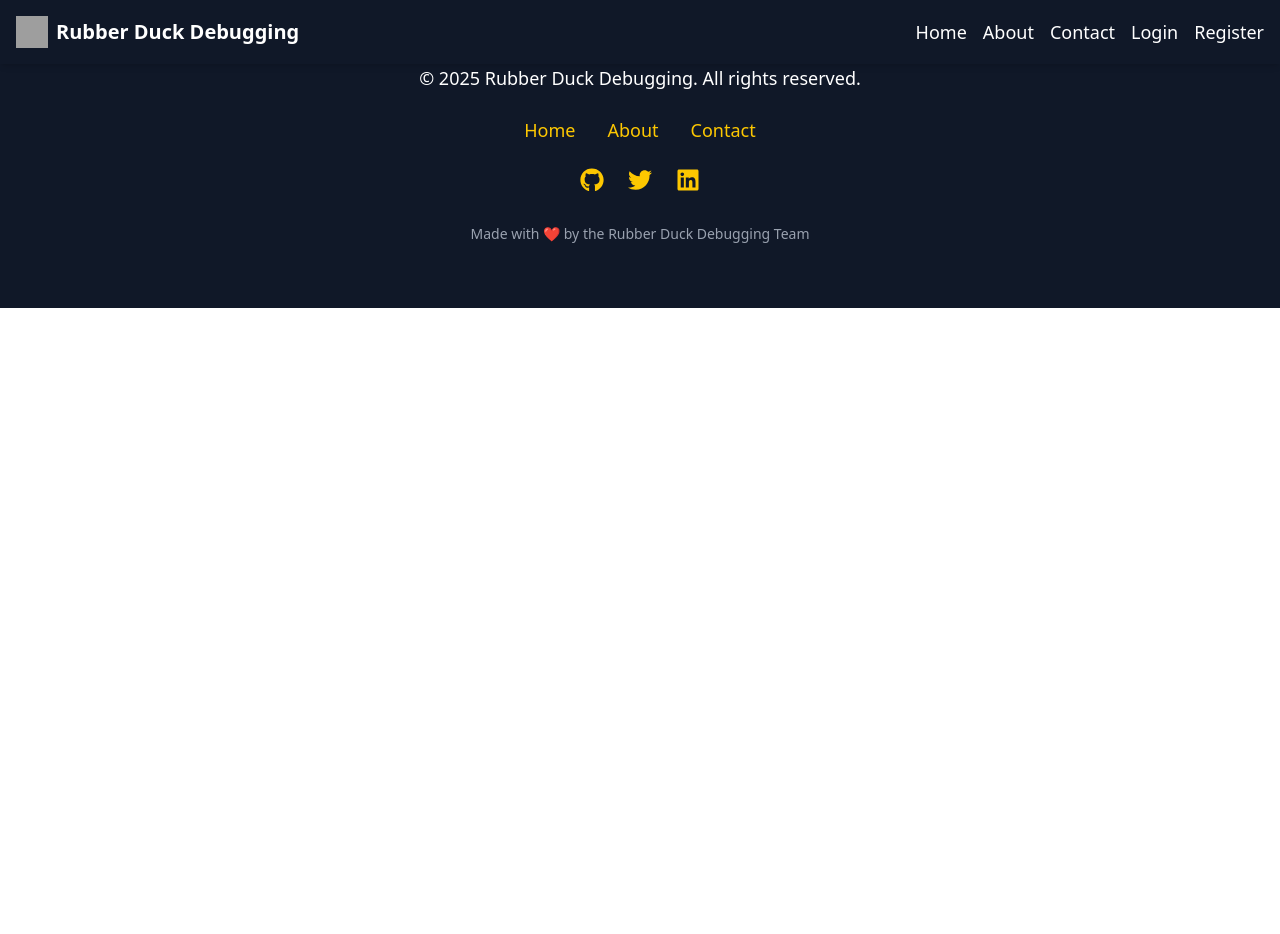
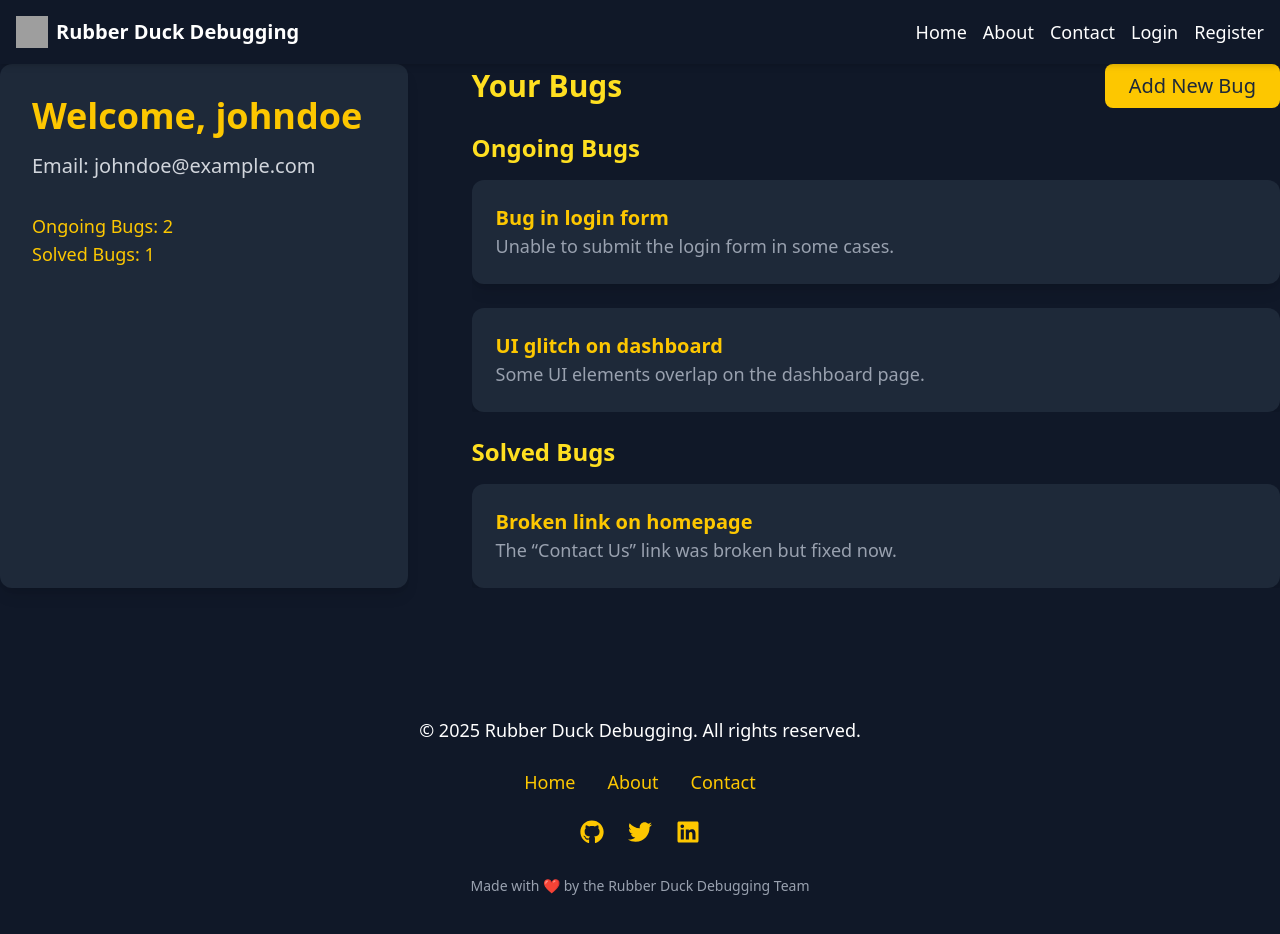
Before and after one commit to sbaird22/Rubber-Ducky, a React (Vite) app in the folder client/: page /dashboard in a window 1280 px wide. Shown: the top 934 px of the page. Before the commit the page ends 800 px from the top, so only its background shows below. Built offline with nearby package versions, Linux system fonts and the light colour scheme; grey boxes are pictures that could not be loaded.

Commit message:
added in the dashboard and bug pages

```diff
--- a/client/src/App.tsx
+++ b/client/src/App.tsx
@@ -2,7 +2,7 @@ import { BrowserRouter as Router, Routes, Route } from 'react-router-dom';
 import Home from '../src/pages/home';   // Home Page
 import {Header, Footer} from '../src/components'
 import './index.css';
-import { Contact, Loginpage, Registerpage, Testimonials} from './pages';
+import { Bug, Contact, Loginpage, Registerpage, Testimonials, UserDashboard} from './pages';
 
 
 function App() {
@@ -15,7 +15,9 @@ function App() {
           <Route path="/contact" element={<Contact />} />
           <Route path="/login" element={<Loginpage />} />
           <Route path="/register" element={<Registerpage />} />
-          <Route path="/testimonails" element={<Testimonials />} />
+          <Route path="/testimonials" element={<Testimonials />} />
+          <Route path="/dashboard" element={<UserDashboard />} />
+          <Route path="/bug" element={<Bug />} />
 
         </Routes>
         <Footer />
--- a/client/src/components/About.tsx
+++ b/client/src/components/About.tsx
@@ -14,12 +14,14 @@ const About = () => {
           <div className="bg-gray-800 shadow-lg p-8 rounded-xl transform hover:scale-105 transition-all duration-300 hover:bg-gray-700">
             <FaUser size={50} className="mx-auto text-yellow-200 mb-6" />
             <h3 className="text-2xl font-semibold text-yellow-200 mb-3">Collaborative</h3>
-            <p className="text-gray-400 text-lg">Discuss your issue with others to brainstorm solutions together.</p>
+            <p className="text-gray-400 text-lg">
+              Discuss your issue with others to brainstorm solutions together and track your progress over time. Share your coding bugs, collaborate on solutions, and improve as a developer.
+            </p>
           </div>
           <div className="bg-gray-800 shadow-lg p-8 rounded-xl transform hover:scale-105 transition-all duration-300 hover:bg-gray-700">
             <FaBook size={50} className="mx-auto text-yellow-200 mb-6" />
             <h3 className="text-2xl font-semibold text-yellow-200 mb-3">Learning Resource</h3>
-            <p className="text-gray-400 text-lg">Use the experience to learn and grow as a developer through reflection.</p>
+            <p className="text-gray-400 text-lg">Use the experience to learn and grow as a developer through reflection and continuous improvement.</p>
           </div>
         </div>
       </div>
--- a/client/src/components/testimonials.tsx
+++ b/client/src/components/testimonials.tsx
@@ -9,7 +9,7 @@ const Testimonials = () => {
         {/* Add the link to the submit testimonial page */}
         <div className="mb-8">
           <Link
-            to="/submit-testimonial" // Link to the testimonial submission page
+            to="/testimonials" // Link to the testimonial submission page
             className="bg-yellow-400 text-gray-800 py-2 px-6 rounded-lg text-xl hover:bg-yellow-300"
           >
             Submit Your Testimonial
--- /dev/null
+++ b/client/src/pages/bug.tsx
@@ -0,0 +1,123 @@
+import { useState } from 'react';
+import { FaTrashAlt, FaEdit } from 'react-icons/fa';
+
+const BugPage = () => {
+  const [notes, setNotes] = useState<string[]>([]);
+  const [newNote, setNewNote] = useState('');
+  const [aiResponse, setAiResponse] = useState<string>('');
+  const [aiQuery, setAiQuery] = useState<string>('');
+
+  const addNote = () => {
+    if (newNote) {
+      setNotes([...notes, newNote]);
+      setNewNote('');
+    }
+  };
+
+  const deleteNote = (index: number) => {
+    setNotes(notes.filter((_, i) => i !== index));
+  };
+
+  const sortNotes = () => {
+    setNotes([...notes].sort());
+  };
+
+  const askAi = async () => {
+    // Placeholder AI query function (replace with actual AI integration)
+    setAiResponse(`AI response for: ${aiQuery}`);
+    setAiQuery('');
+  };
+
+  return (
+    <section className="py-16 bg-gray-900 text-white">
+      <div className="container mx-auto grid grid-cols-1 lg:grid-cols-2 gap-16">
+        {/* Left Section: Rubber Duck + AI Interaction */}
+        <div className="bg-gray-800 p-8 rounded-xl shadow-lg">
+          <div className="flex justify-center mb-8">
+            <img src="/rubber-duck.png" alt="Rubber Duck" className="w-32 h-32" />
+          </div>
+          <h3 className="text-2xl font-semibold text-yellow-400 mb-4">Ask the Rubber Duck</h3>
+          <textarea
+            value={aiQuery}
+            onChange={(e) => setAiQuery(e.target.value)}
+            placeholder="Describe your bug..."
+            className="w-full p-4 text-gray-800 rounded-lg mb-4"
+            rows={4}
+          />
+          <button
+            onClick={askAi}
+            className="bg-yellow-400 text-gray-800 px-6 py-2 rounded-lg text-xl hover:bg-yellow-300"
+          >
+            Ask AI
+          </button>
+
+          {aiResponse && (
+            <div className="mt-6 bg-gray-700 p-6 rounded-lg">
+              <h4 className="text-xl font-semibold text-yellow-400">AI Response:</h4>
+              <p className="text-gray-300">{aiResponse}</p>
+            </div>
+          )}
+        </div>
+
+        {/* Right Section: Notes and Actions */}
+        <div className="bg-gray-800 p-8 rounded-xl shadow-lg">
+          <h3 className="text-2xl font-semibold text-yellow-400 mb-4">Your Bug Notes</h3>
+
+          {/* Notes Input */}
+          <div className="flex space-x-4 mb-8">
+            <input
+              type="text"
+              value={newNote}
+              onChange={(e) => setNewNote(e.target.value)}
+              placeholder="Add a new note..."
+              className="w-full p-4 text-gray-800 rounded-lg"
+            />
+            <button
+              onClick={addNote}
+              className="bg-yellow-400 text-gray-800 px-6 py-2 rounded-lg text-xl hover:bg-yellow-300"
+            >
+              Add
+            </button>
+          </div>
+
+          {/* Sort Button */}
+          <button
+            onClick={sortNotes}
+            className="bg-yellow-400 text-gray-800 px-6 py-2 rounded-lg text-xl hover:bg-yellow-300 mb-6"
+          >
+            Sort Notes
+          </button>
+
+          {/* Notes List */}
+          <div className="space-y-4">
+            {notes.length > 0 ? (
+              notes.map((note, index) => (
+                <div key={index} className="flex justify-between items-center bg-gray-700 p-4 rounded-lg">
+                  <div className="text-gray-300 text-lg">{note}</div>
+                  <div className="flex space-x-4">
+                    <button
+                      onClick={() => deleteNote(index)}
+                      className="text-yellow-400 hover:text-yellow-300"
+                    >
+                      <FaTrashAlt size={20} />
+                    </button>
+                    <button
+                      onClick={() => alert('Edit functionality not yet implemented')}
+                      className="text-yellow-400 hover:text-yellow-300"
+                    >
+                      <FaEdit size={20} />
+                    </button>
+                  </div>
+                </div>
+              ))
+            ) : (
+              <p className="text-gray-400">No notes added yet.</p>
+            )}
+          </div>
+        </div>
+      </div>
+    </section>
+  );
+};
+
+export default BugPage;
--- a/client/src/pages/index.ts
+++ b/client/src/pages/index.ts
@@ -3,3 +3,5 @@ export { default as Loginpage } from './loginpage';
 export { default as Registerpage } from './register';
 export { default as Contact } from './contact';
 export { default as Testimonials } from './SubmitTestimonialPage';
+export { default as UserDashboard } from './userDashboard';
+export { default as Bug } from './bug';
--- /dev/null
+++ b/client/src/pages/userDashboard.tsx
@@ -0,0 +1,92 @@
+import { Link } from 'react-router-dom';
+
+const UserDashboard = () => {
+  // Sample data (replace with actual user data from your backend)
+  const user = {
+    username: 'johndoe',
+    email: 'johndoe@example.com',
+  };
+
+  const ongoingBugs = [
+    { id: 1, title: 'Bug in login form', description: 'Unable to submit the login form in some cases.' },
+    { id: 2, title: 'UI glitch on dashboard', description: 'Some UI elements overlap on the dashboard page.' },
+  ];
+
+  const solvedBugs = [
+    { id: 3, title: 'Broken link on homepage', description: 'The “Contact Us” link was broken but fixed now.' },
+  ];
+
+  // Counts
+  const ongoingCount = ongoingBugs.length;
+  const solvedCount = solvedBugs.length;
+
+  return (
+    <section className="py-16 bg-gray-900 text-white">
+      <div className="container mx-auto flex flex-col lg:flex-row space-y-16 lg:space-y-0 lg:space-x-16">
+        {/* User Info Section */}
+        <div className="lg:w-1/3 bg-gray-800 p-8 rounded-xl shadow-lg">
+          <h2 className="text-4xl font-extrabold text-yellow-400 mb-4">Welcome, {user.username}</h2>
+          <p className="text-xl text-gray-300">Email: {user.email}</p>
+
+          {/* Bug Counts */}
+          <div className="mt-8">
+            <p className="text-lg text-yellow-400">Ongoing Bugs: {ongoingCount}</p>
+            <p className="text-lg text-yellow-400">Solved Bugs: {solvedCount}</p>
+          </div>
+        </div>
+
+        {/* Bugs Section */}
+        <div className="lg:w-2/3 space-y-6">
+          <div className="flex justify-between items-center">
+            <h3 className="text-3xl font-semibold text-yellow-300">Your Bugs</h3>
+            {/* Link to Add New Bug */}
+            <Link
+              to="/add-bug"
+              className="bg-yellow-400 text-gray-800 px-6 py-2 rounded-lg text-xl hover:bg-yellow-300"
+            >
+              Add New Bug
+            </Link>
+          </div>
+
+          {/* Ongoing Bugs */}
+          <div>
+            <h3 className="text-2xl font-semibold text-yellow-300 mb-4">Ongoing Bugs</h3>
+            <div className="space-y-6 max-h-80 overflow-y-auto">
+              {ongoingBugs.map((bug) => (
+                <div
+                  key={bug.id}
+                  className="bg-gray-800 p-6 rounded-xl shadow-lg hover:bg-gray-700 transition-all"
+                >
+                  <Link to={`/bug/${bug.id}`} className="text-xl font-semibold text-yellow-400">
+                    {bug.title}
+                  </Link>
+                  <p className="text-gray-400 text-lg">{bug.description}</p>
+                </div>
+              ))}
+            </div>
+          </div>
+
+          {/* Solved Bugs */}
+          <div>
+            <h3 className="text-2xl font-semibold text-yellow-300 mb-4">Solved Bugs</h3>
+            <div className="space-y-6 max-h-80 overflow-y-auto">
+              {solvedBugs.map((bug) => (
+                <div
+                  key={bug.id}
+                  className="bg-gray-800 p-6 rounded-xl shadow-lg hover:bg-gray-700 transition-all"
+                >
+                  <Link to={`/bug/${bug.id}`} className="text-xl font-semibold text-yellow-400">
+                    {bug.title}
+                  </Link>
+                  <p className="text-gray-400 text-lg">{bug.description}</p>
+                </div>
+              ))}
+            </div>
+          </div>
+        </div>
+      </div>
+    </section>
+  );
+};
+
+export default UserDashboard;
```
